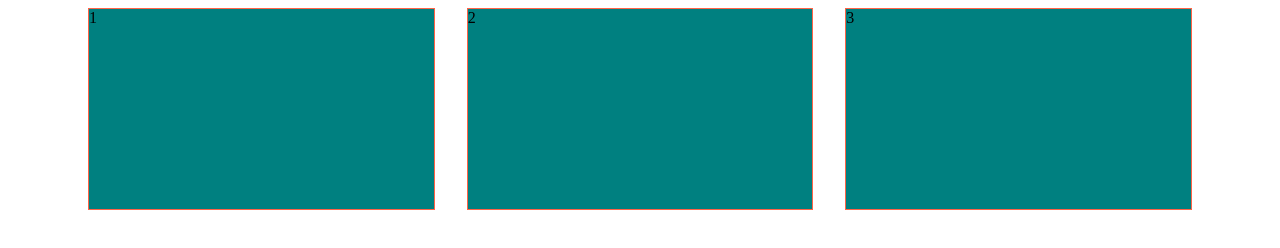
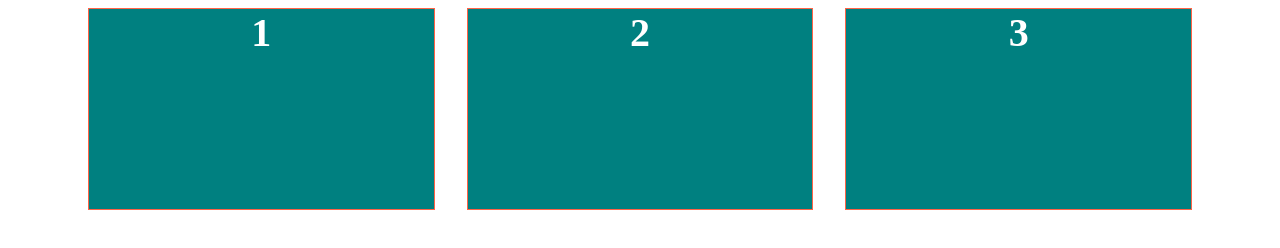
Before and after one commit to rosairekota/easy-grid, a plain HTML site: page index.html in a window 1280 px wide. Drawn offline with Linux system fonts and the light colour scheme.

Commit message:
feat:update

```diff
--- a/style.css
+++ b/style.css
@@ -2,4 +2,8 @@
     border: 1px solid tomato;
     background-color: teal;
     height: 200px;
+    font-size: 40px;
+    text-align: center;
+    color: white;
+    font-weight: bold;
 }
```
Also changed, not shown: images/rkota-grid.png (added).
